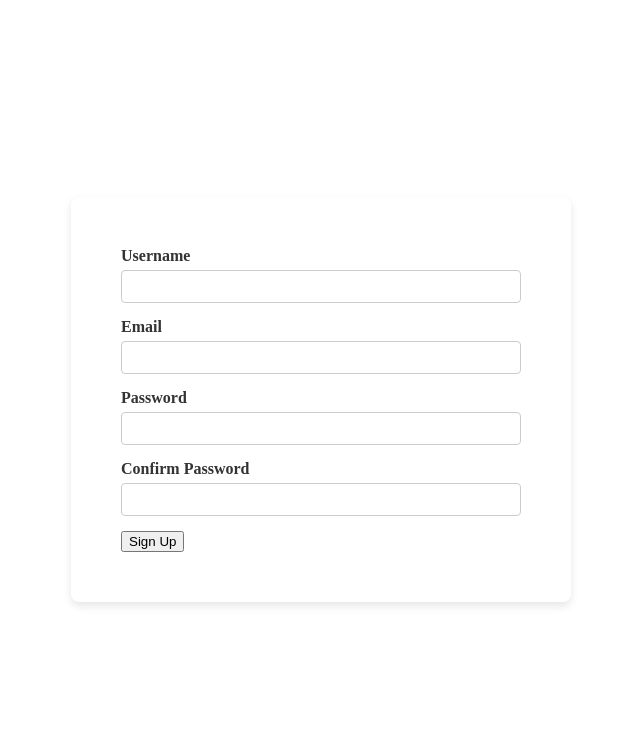
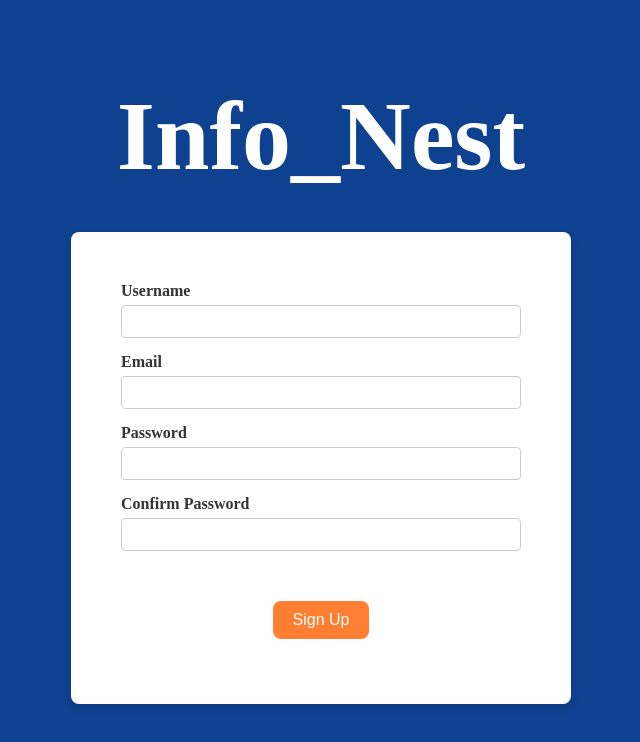
Before and after one commit to 66070252/InfoNest, a Vue app in the folder frontend/: page /register in a window 1280 px wide. Shown: the top 742 px of the page, without its empty margins (319-959 px from the left). Built offline with nearby package versions, Linux system fonts and the light colour scheme; a web font is replaced by a local one.

Commit message:
login & register pages updated (from last week)

```diff
--- a/frontend/src/App.vue
+++ b/frontend/src/App.vue
@@ -4,33 +4,40 @@
   </div>
 </template>
 
-<script>
+<script setup>
 import { useRoute } from 'vue-router'
 import { computed } from 'vue'
 
-
-export default {
-  setup() {
-    const route = useRoute()
-    const pageClass = computed(() => route.name || '')
-    return { pageClass }
-  }
-}
+  const route = useRoute()
+  const pageClass = computed(() => route.name || '')
+  console.log('Current route name:', route.name)
 </script>
 
 <style>
 
 #app {
-  min-height: 100vh;
+  height: 100vh;
   font-family: 'KoHo', KoHo;
 }
 
-/* background ของแต่ละหน้า */
-.LoginPage, .RegisterPage {
-  color: #0E418F; /* ฟ้า */
+.button-wrapper {
+  text-align: center; /* จัดปุ่มให้อยู่กลาง */
+  margin-top: 50px;   /* เว้นระยะบน */
 }
 
-.HomePage {
-  background-color: #fff;   /* ขาว */
+h1.app-title {
+  text-align: center;
+  font-size: 98px;
+  font-weight: 700;
+  color: white;
+  margin: 20px;
+}
+
+#app.LoginPage, #app.RegisterPage {
+  background-color: #0E418F; /* ฟ้า */
+}
+
+#app.HomePage {
+  background-color: #FFFFFF; /* ขาว */
 }
 </style>
--- a/frontend/src/components/NavigationBar.vue
+++ b/frontend/src/components/NavigationBar.vue
@@ -1,10 +1,14 @@
 <template>
   <div class="nav-bar">
     <span class="app-name">Info_Nest</span>
-    <div class="buttons">
+    <span class="buttons">
       <router-link to="/no">Delete</router-link>
       <router-link to="/no">Create</router-link>
       <router-link to="/no">Archive</router-link>
+    </span>
+    <div class="is-login">
+      <span class="sign-up-q">Did you have an account? </span>
+      <span><router-link to="/login" class="sign-up-link">Login</router-link></span>
     </div>
   </div>
 </template>
@@ -42,6 +46,14 @@ export default {
   left: 20px;
 }
 
+.is-login {
+  position: absolute;
+  right: 20px;
+  display: flex;
+  align-items: center;
+  gap: 6px; /* เว้นระยะห่างระหว่างข้อความกับลิงก์ */
+}
+
 .nav-bar a {
   color: #fff;
   text-decoration: none;
@@ -58,6 +70,26 @@ export default {
   color: #FFD700;
 }
 
+.sign-up-q {
+  font-size: 16px;             /* ขนาดตัวอักษรเหมือนกัน */
+  color: #fff;                 /* สีเหมือนกัน */
+  text-decoration: none;       /* ป้องกัน underline */
+}
+
+.nav-bar .sign-up-link {
+  color: #FFD700;
+  font-size: 16px;
+  text-decoration: none;
+  margin: 0;                  /* ลบ margin จาก .nav-bar a */
+  padding: 0;                 /* ลบ padding จาก .nav-bar a */
+}
+
+.nav-bar .sign-up-link:hover,
+.nav-bar .sign-up-link.router-link-exact-active {
+  text-decoration: underline;  /* หรือใส่ effect hover ตามต้องการ */
+}
+
+
 body {
   margin: 0;
   padding-top: 60px; /* Prevent content under nav */
--- /dev/null
+++ b/frontend/src/components/SubmitButton.vue
@@ -0,0 +1,33 @@
+<template>
+  <button
+    type="submit"
+    class="custom-button"
+    @click="$emit('click')"
+  >
+    <slot></slot> <!-- ให้ใช้ text ภายในปุ่ม -->
+  </button>
+</template>
+
+<script setup>
+</script>
+
+<style>
+.custom-button {
+  background-color: #FF7F32; /* สีปุ่ม */
+  color: white;          /* สีตัวอักษร */
+  border: none;
+  border-radius: 8px;        /* มุมมน */
+  padding: 10px 20px;        /* ขนาดปุ่ม */
+  font-size: 16px;
+  cursor: pointer;
+  transition: background 0.3s;
+}
+
+.custom-button:hover {
+  background-color: #e76c28; /* สีเมื่อ hover */
+}
+
+.custom-button:active {
+  background-color: #cc5f20; /* สีเมื่อกด */
+}
+</style>
--- a/frontend/src/views/HomePage.vue
+++ b/frontend/src/views/HomePage.vue
@@ -35,17 +35,10 @@ export default {
 
 <style>
 .info-container {
+  margin-top: 60px;
   display: flex;
   flex-direction: row;
   flex-wrap: wrap;
   justify-content: center;
 }
-#app {
-  -webkit-font-smoothing: antialiased;
-  -moz-osx-font-smoothing: grayscale;
-  color: #2c3e50;
-  margin-top: 60px;
-  background-color: white;
-  min-height: 100vh; /* ครอบเต็มหน้าจอ */
-}
 </style>
--- a/frontend/src/views/LoginPage.vue
+++ b/frontend/src/views/LoginPage.vue
@@ -1,5 +1,5 @@
 <template>
-  <h1>Info_Nest</h1>
+  <h1 class="app-title">Info_Nest</h1>
   <div>
     <form @submit.prevent="LoginUser">
       <div>
@@ -10,20 +10,24 @@
         <label for="password">Password</label>
         <input type="password" id="password" v-model="form.password" required />
       </div>
-      <button type="submit">Sign In</button>
+      <div class="button-wrapper">
+        <SubmitButton>Sign In</SubmitButton>
+      </div>
     </form>
   </div>
 </template>
-<script>
+<script setup>
   import { ref } from "vue"
+  import { useRouter } from "vue-router"
+  import SubmitButton from "../components/SubmitButton.vue"
 
-  export default {
-  name: "LoginPage",
-  setup() {
   const form = ref({
     emailOrUsername: "",
     password: "",
   })
+
+  const router = useRouter() // เรียกใช้ Vue Router
+
 
   const LoginUser = async () => {
 
@@ -36,6 +40,7 @@
         body: JSON.stringify({
         emailOrUsername: form.value.emailOrUsername,
         password: form.value.password,
+        credentials: "include"
         }),
         })
 
@@ -44,6 +49,9 @@
 
         if (res.ok) {
           alert("Login successful!")
+           localStorage.setItem("jwtToken", data.token)
+          router.push("/")
+
         } else {
           alert(data.message || "Error occurred")
         }
@@ -51,11 +59,11 @@
         console.error(err)
         alert("Failed to connect to server")
       }
+
+
     }
 
-    return { form, LoginUser }
-  },
-}
+
 </script>
 
 <style>
@@ -68,7 +76,7 @@
     background-color: white;
     max-width: 400px;
     margin: 40px auto;
-    padding: 20px;
+    padding: 50px;
     border-radius: 8px;
     box-shadow: 0 4px 8px rgba(0, 0, 0, 0.1);
   }
@@ -92,4 +100,9 @@
     box-sizing: border-box;
   }
 
+  body {
+    background-color: #0E418F; /* ฟ้า */
+  }
+
+
 </style>
--- a/frontend/src/views/RegisterPage.vue
+++ b/frontend/src/views/RegisterPage.vue
@@ -1,5 +1,5 @@
 <template>
-  <h1>Info_Nest</h1>
+  <h1 class="app-title">Info_Nest</h1>
   <div>
     <form @submit.prevent="registerUser">
       <div>
@@ -18,16 +18,16 @@
         <label for="c_password">Confirm Password</label>
         <input type="password" id="c_password" v-model="form.c_password" required />
       </div>
-      <button type="submit">Sign Up</button>
+      <div class="button-wrapper">
+        <SubmitButton>Sign Up</SubmitButton>
+      </div>
     </form>
   </div>
 </template>
-<script>
+<script setup>
   import { ref } from "vue"
+  import SubmitButton from "../components/SubmitButton.vue"
 
-  export default {
-  name: "RegisterPage",
-  setup() {
   const form = ref({
     username: "",
     email: "",
@@ -67,10 +67,6 @@
       alert("Failed to connect to server")
     }
   }
-
-    return { form, registerUser }
-  },
-}
 </script>
 
 <style>
```
Lines whose indentation alone changed are shown as unchanged.
